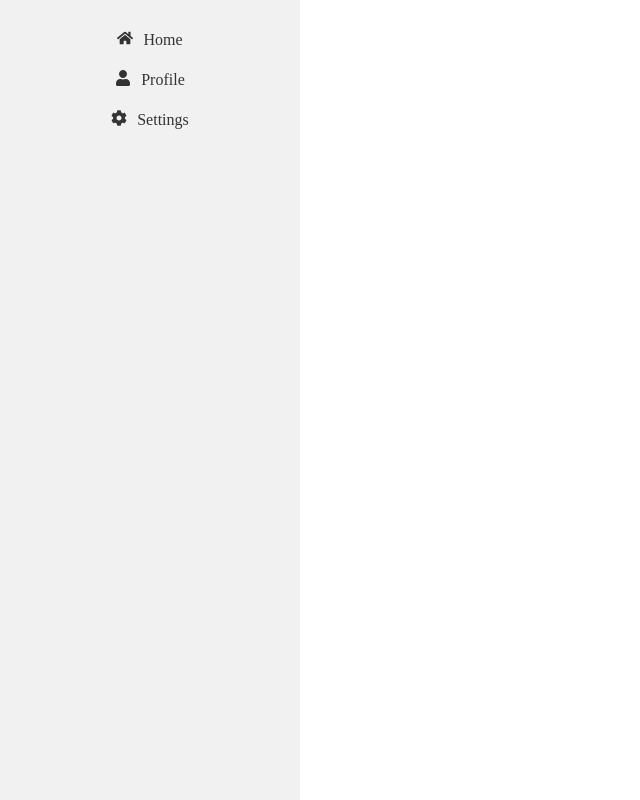
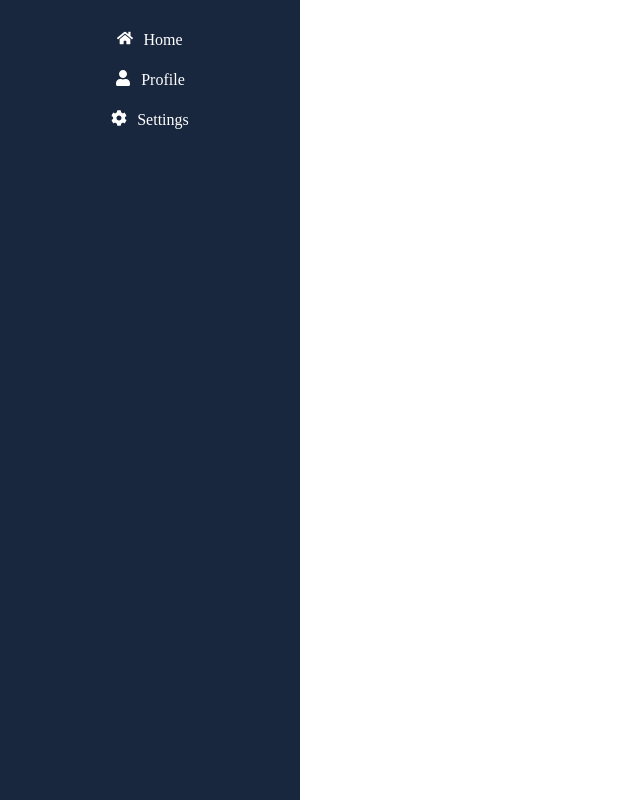
Before and after one commit to EmilioVigil/Sistema-Ventas, a React (Vite) app: page /admin/ventas in a window 1280 px wide. Shown: the whole page, without its empty margins (0-640 px from the left). Built offline with nearby package versions, Linux system fonts and the light colour scheme.

Commit message:
Cambie colores a la navbar

```diff
--- a/src/components/navBar/NavBar.styled.js
+++ b/src/components/navBar/NavBar.styled.js
@@ -26,7 +26,7 @@ const SidebarWrapper = styled.div`
  left: 0;
  height: 100vh;
  width: 300px;
- background-color: #f1f1f1;
+ background-color: #18273E;
  overflow: hidden;
  z-index: 999;
 ${(props) =>
@@ -71,7 +71,7 @@ const NavItem = styled.div`
   display: flex;
   align-items: center;
   padding: 10px 20px;
-  color: #333;
+  color: #fff;
   transition: background-color 0.3s ease;
 
   &:hover {
@@ -119,7 +119,7 @@ const DesktopNavbar = styled.div`
     left: 0;
     height: 100vh;
     width: 300px;
-    background-color: #f1f1f1;
+    background-color: #18273E;
     z-index: 999;
     padding-top: 20px;
     flex-direction: column;
@@ -130,7 +130,7 @@ const DesktopNavItem = styled.div`
   display: flex;
   align-items: center;
   padding: 10px 20px;
-  color: #333;
+  color: #fff;
   transition: background-color 0.3s ease;
 
   &:hover {
```
